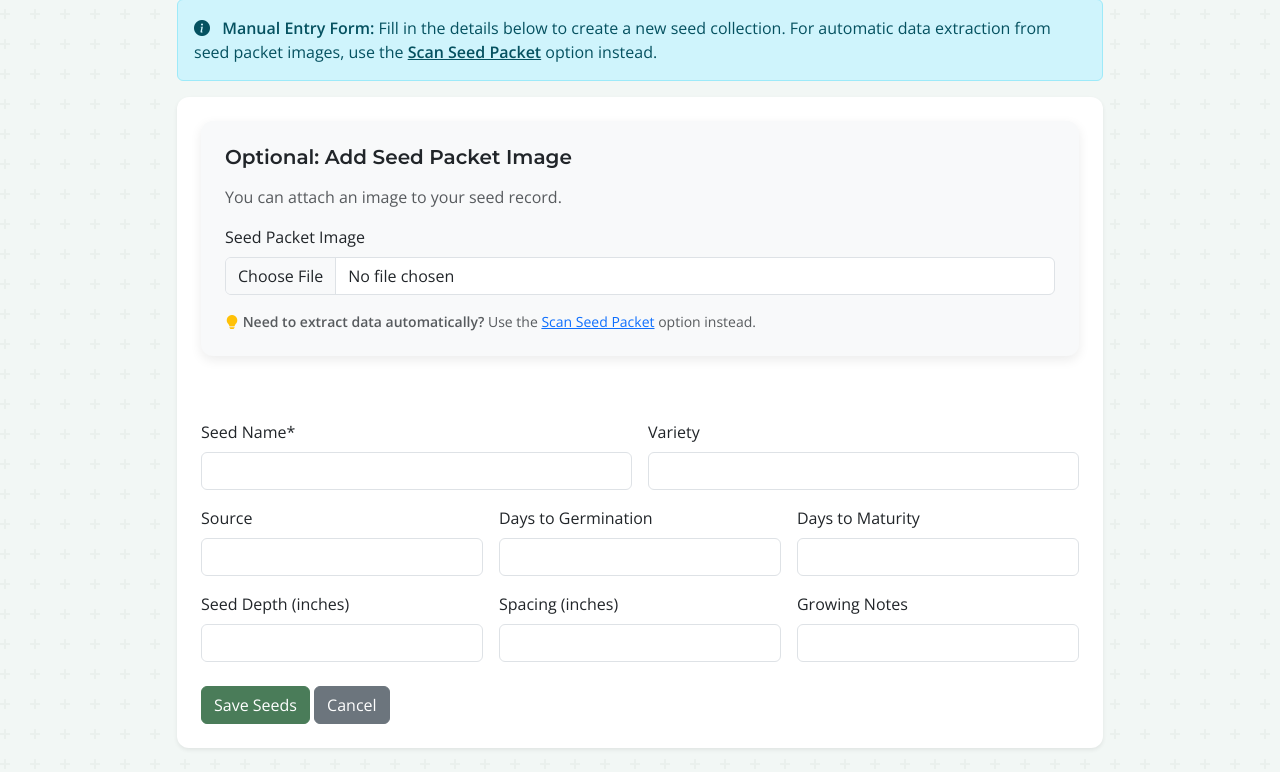
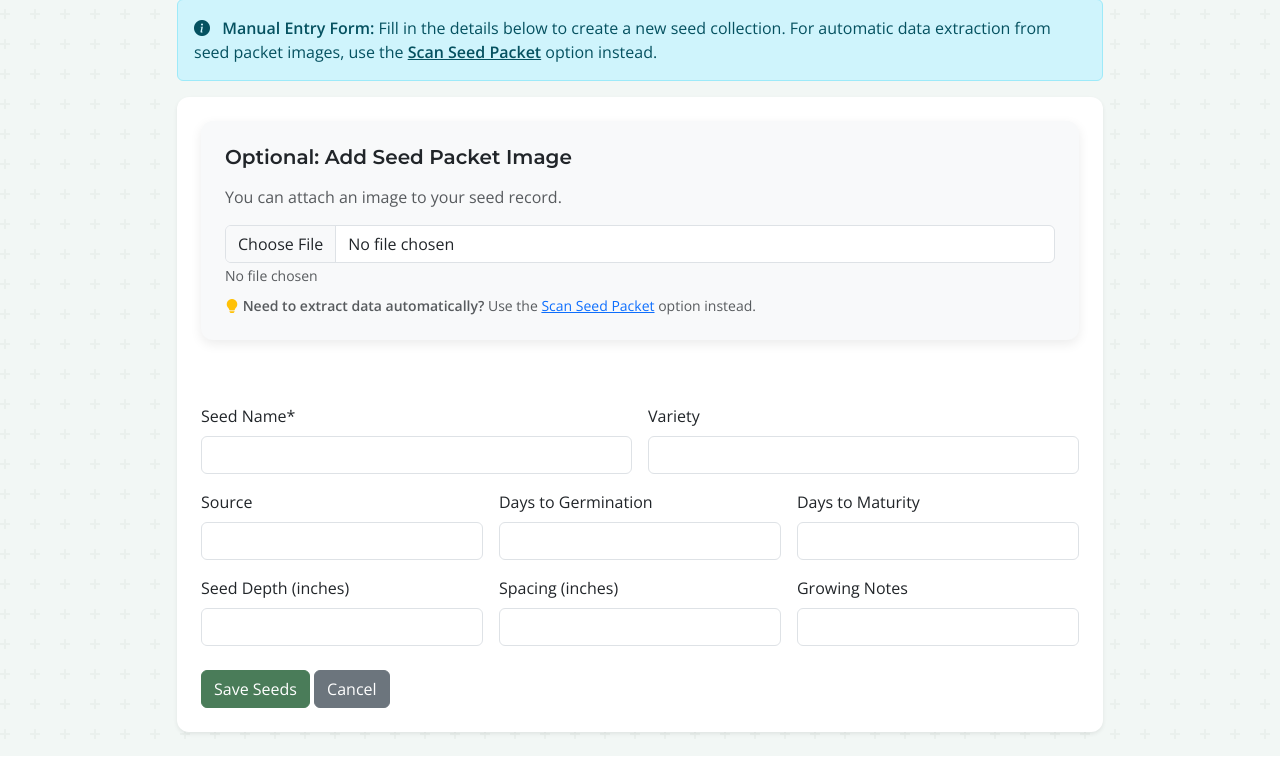
Before and after one commit to MattUebel/plant-tracker, a FastAPI app: page /seeds/new in a window 1280 px wide. Shown: the part 201-973 px from the top of the page. Run offline with FastAPI, Linux system fonts and the light colour scheme.

Commit message:
update new seeds form

```diff
--- a/app/templates/seeds/new.html
+++ b/app/templates/seeds/new.html
@@ -39,10 +39,21 @@
                             <div class="card-body">
                                 <h5 class="card-title mb-3">Optional: Add Seed Packet Image</h5>
                                 <p class="card-text text-muted mb-3">You can attach an image to your seed record.</p>
-                                <div class="mb-3">
-                                    <label for="image" class="form-label">Seed Packet Image</label>
-                                    <input type="file" class="form-control" id="image" name="image" accept="image/*">
+                                <!-- Image Upload Field -->
+                                <div id="image-upload-desktop" class="input-group d-none">
+                                    <input type="file" class="form-control" id="image-desktop" name="image" accept="image/*" onchange="updateAddImageFileName(this)">
                                 </div>
+                                <div id="image-upload-mobile" class="d-none mb-2">
+                                    <label class="btn btn-primary w-100 mb-2">
+                                        <i class="bi bi-camera"></i> Take Photo
+                                        <input type="file" class="d-none" id="image-camera" name="image" accept="image/*" capture="environment" onchange="updateAddImageFileName(this); this.form.submit();">
+                                    </label>
+                                    <label class="btn btn-secondary w-100">
+                                        <i class="bi bi-image"></i> Choose from Gallery
+                                        <input type="file" class="d-none" id="image-gallery" name="image" accept="image/*" onchange="updateAddImageFileName(this); this.form.submit();">
+                                    </label>
+                                </div>
+                                <small id="add-image-file-name" class="form-text text-muted">No file chosen</small>
                                 <div class="form-text mt-2">
                                     <i class="bi bi-lightbulb-fill text-warning"></i>
                                     <strong>Need to extract data automatically?</strong> Use the
@@ -98,3 +109,23 @@
 <!-- Bootstrap icons -->
 <link rel="stylesheet" href="https://cdn.jsdelivr.net/npm/bootstrap-icons@1.11.3/font/bootstrap-icons.min.css">
 {% endblock %}
+
+{% block extra_js %}
+<script>
+    // Device detection and UI switching for image upload
+    document.addEventListener('DOMContentLoaded', function() {
+        function isMobile() {
+            return /Android|webOS|iPhone|iPad|iPod|BlackBerry|IEMobile|Opera Mini/i.test(navigator.userAgent);
+        }
+        if (isMobile()) {
+            document.getElementById('image-upload-mobile').classList.remove('d-none');
+        } else {
+            document.getElementById('image-upload-desktop').classList.remove('d-none');
+        }
+        window.updateAddImageFileName = function(input) {
+            const fileName = input.files.length > 0 ? input.files[0].name : 'No file chosen';
+            document.getElementById('add-image-file-name').textContent = fileName;
+        }
+    });
+</script>
+{% endblock %}
```
